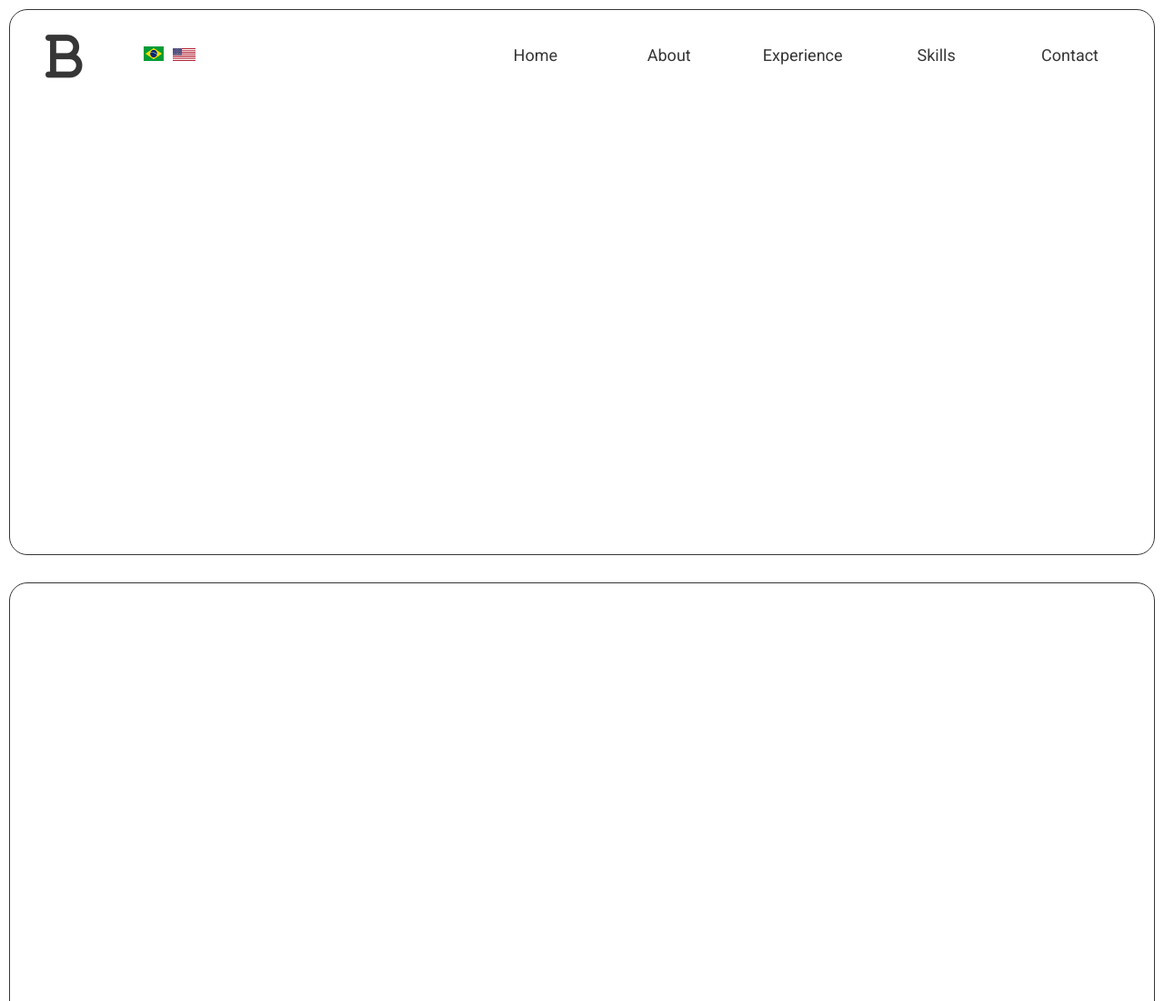
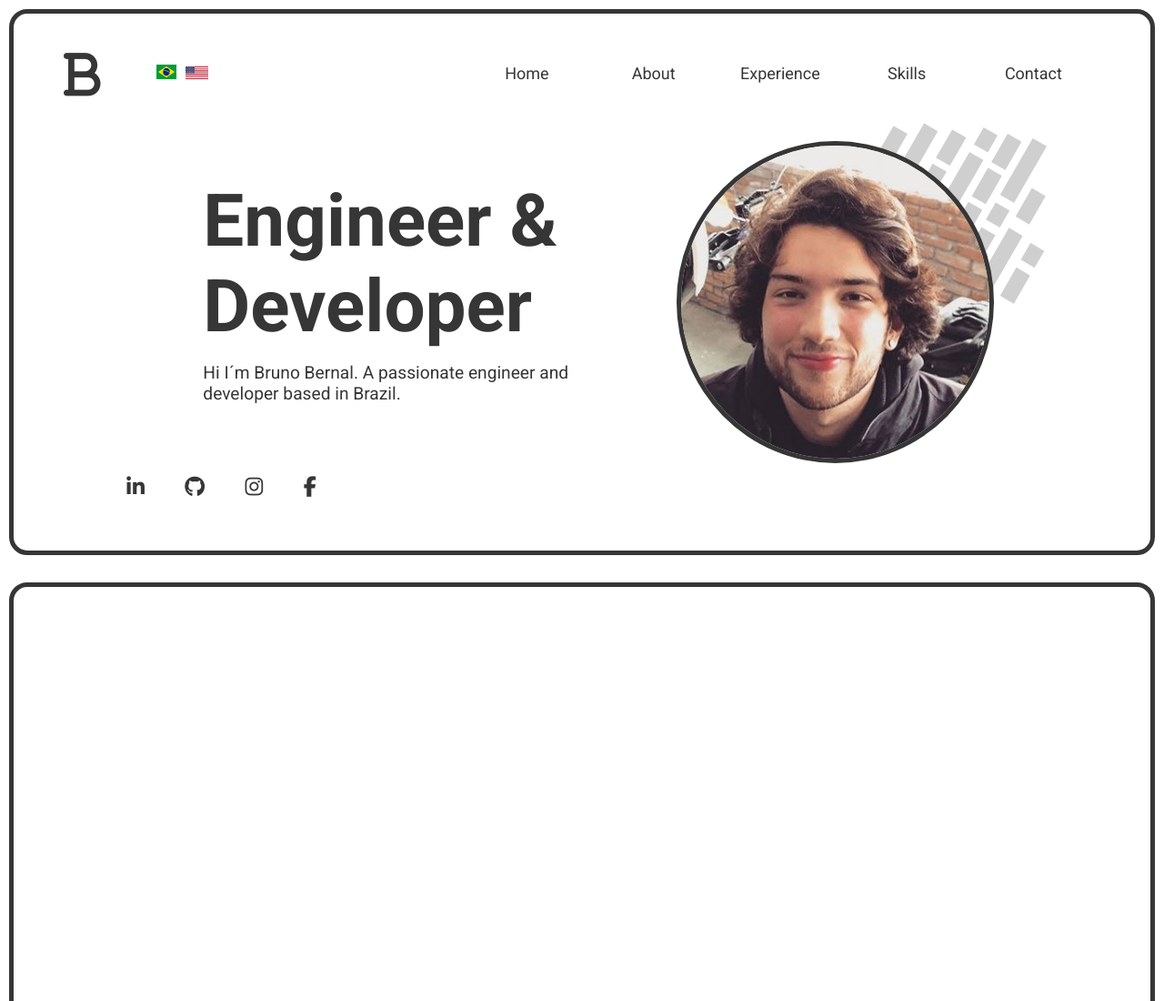
Before and after one commit to brunobernal/brunobernal.github.io, a plain HTML site: page index.html in a window 1280 px wide. Shown: the top 1100 px of the page at 91% size. Drawn offline with Linux system fonts and the light colour scheme.

Commit message:
home commit text and styling

```diff
--- a/index.html
+++ b/index.html
@@ -29,7 +29,18 @@
     </header>
     <div class="externalGrid">
         <section class="home" id="home">
-
+            <h1>Engineer & Developer</h1>
+            <p>Hi I´m Bruno Bernal. A passionate engineer and developer based in Brazil.</p>
+            <div class="profilePicture">
+                <img src="./assets/images/profilePicture.jpg" alt="profile picture">
+            </div>
+            <span>&#9926;</span>
+            <footer>
+                <a href="https://www.linkedin.com/in/brunobernal/" target="_blank"><i class="fab fa-linkedin-in fa-lg"></i></a>
+                <a href="https://github.com/brunobernal" target="_blank"><i class="fab fa-github fa-lg"></i></a>
+                <a href="https://www.instagram.com/brunopbernal/?hl=pt-br" target="_blank"><i class="fab fa-instagram fa-lg"></i></a>
+                <a href="https://www.facebook.com/bruno.bernal.90" target="_blank"><i class="fab fa-facebook-f fa-lg"></i></a>
+            </footer>
         </section>
         <section class="about" id="about">
 
--- a/style.css
+++ b/style.css
@@ -6,7 +6,7 @@
 }
 
 body {
-    color: black;
+    color: #363636;
     font-family: Roboto;
     font-size: 18px;
 
@@ -14,11 +14,13 @@ body {
 }
 
 header {
-    width: 100%;
+    width: 95%;
     display: flex;
     height: 100px;
-    margin: 0;
+    margin-left: 20px;
+    margin-top: 20px;
     position: fixed;
+    background-image: linear-gradient(to top, rgba(255,255,255,0), rgba(255,255,255,0.5),rgba(255,255,255,0.8), rgba(255,255,255,0.98),rgba(255,255,255,0.98), rgba(255,255,255,0.8),rgba(255,255,255,0.5), rgba(255,255,255,0));
 }
 
 header ul a {
@@ -33,16 +35,21 @@ header ul a {
 a:link, a:visited {
     color: #363636;
 
+
+
   }
 
 a:hover {
     color: black;
     font-weight: bold;
+    text-decoration: overline;
   }
+
 
 a:active {
     color: #f9f9f9;
   }
+
 
 .logo {
     width: 10%;
@@ -98,12 +105,69 @@ header li {
 section {
     border-radius: 20px;
     padding-top: 100px;
-    border: 1px solid #363636
+    border: 5px solid #363636
     ;
 }
 
 .home {
     grid-area: 1 / 1 / span 1 / span 12;
+    display: grid;
+    grid-template: repeat(12, 1fr) / repeat(12, 1fr);
+}
+
+
+.home h1 {
+    grid-area: 3 / 3 / span 6 / span 4;
+    font-size: 5rem;
+    font-weight: bolder;
+}
+
+.home h1:hover {
+   color: black;
+}
+
+.home > p {
+    grid-area: 8 / 3 / span 1 / span 4;
+    font-size: 1.2rem;
+}
+
+.home > p:hover {
+    color: black;
+}
+
+.home .profilePicture {
+    grid-area: 2 / 8 / span 8 / span 3;
+
+}
+
+.home .profilePicture img {
+    border-radius: 50%;
+    border: 5px solid #363636;
+}
+.home .profilePicture img:hover {
+    border-color: black;
+}
+
+.home span {
+    grid-area: 1 / 10 / span 5 / span 6;
+    color: rgba(0, 0, 0, 0.19);
+    font-size: 15rem;
+    font-weight: bolder;
+    z-index: -1;
+}
+
+.home footer {
+    grid-area: 11 / 2 / span 1 / span 10;
+
+}
+
+.home footer a {
+    margin: 20px;
+}
+
+.home footer a:hover {
+    box-shadow: 0 4px 8px 0 rgba(0, 0, 0, 0.2), 0 6px 20px 0 rgba(0, 0, 0, 0.19);
+    border-radius: 50%;
 }
 
 .about {
```
Also changed, not shown: assets/images/profilePicture.jpg (added).
